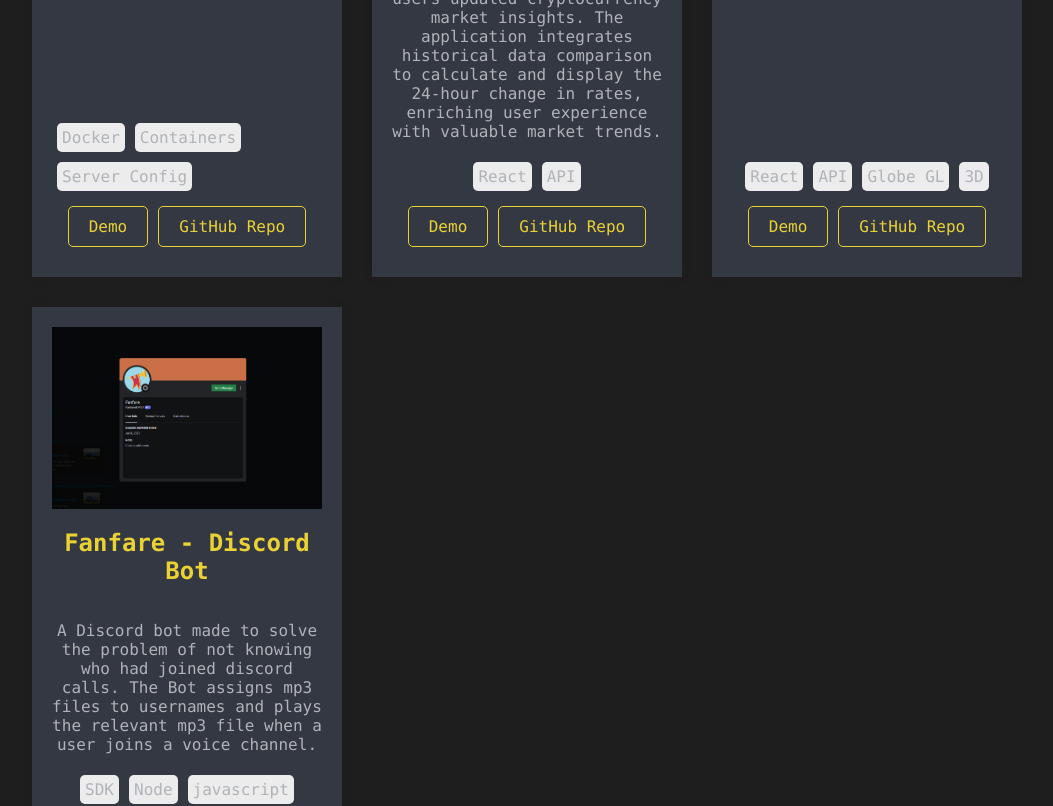
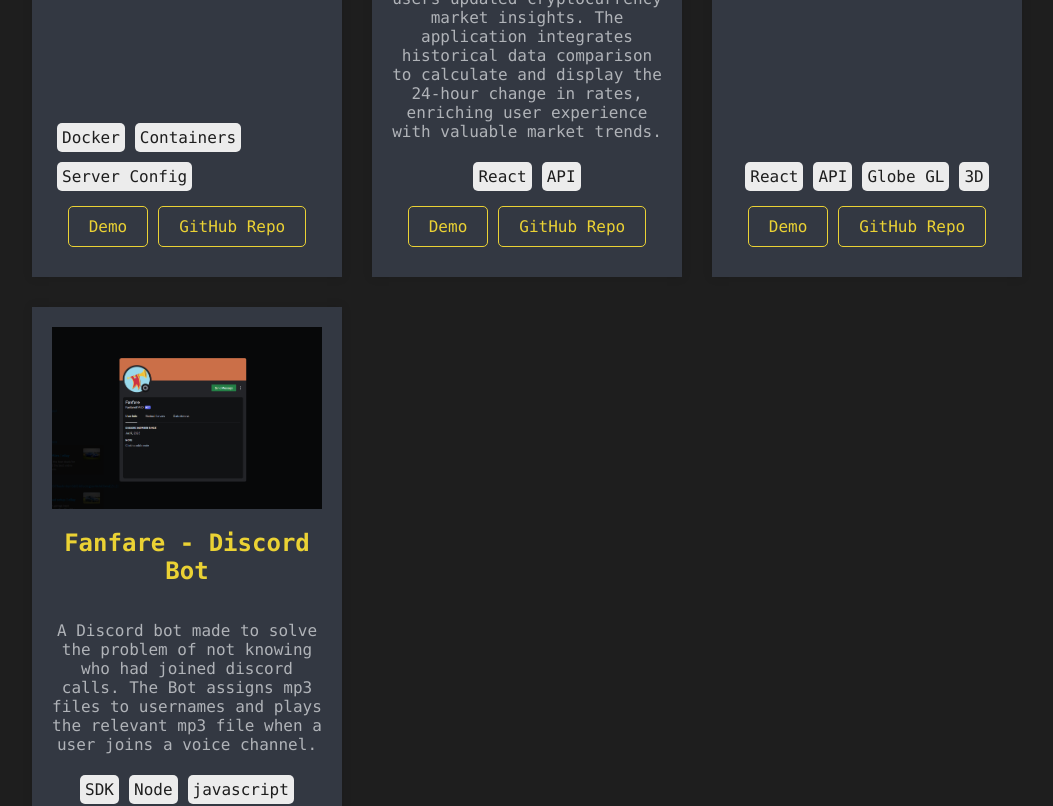
Before and after one commit to GeorgeTownley/my-portfolio, a React (Create React App) app: page / in a window 1280 px wide. Shown: the part 1280-2086 px from the top of the page, without its empty margins (168-1221 px from the left). Built offline with nearby package versions, Linux system fonts and the light colour scheme.

Commit message:
update tag text color

```diff
--- a/src/index.css
+++ b/src/index.css
@@ -250,6 +250,7 @@
   margin: 5px;
   padding: 5px;
   border-radius: 5px;
+  color: #1e1e1e;
 }
 
 .buttons {
```
